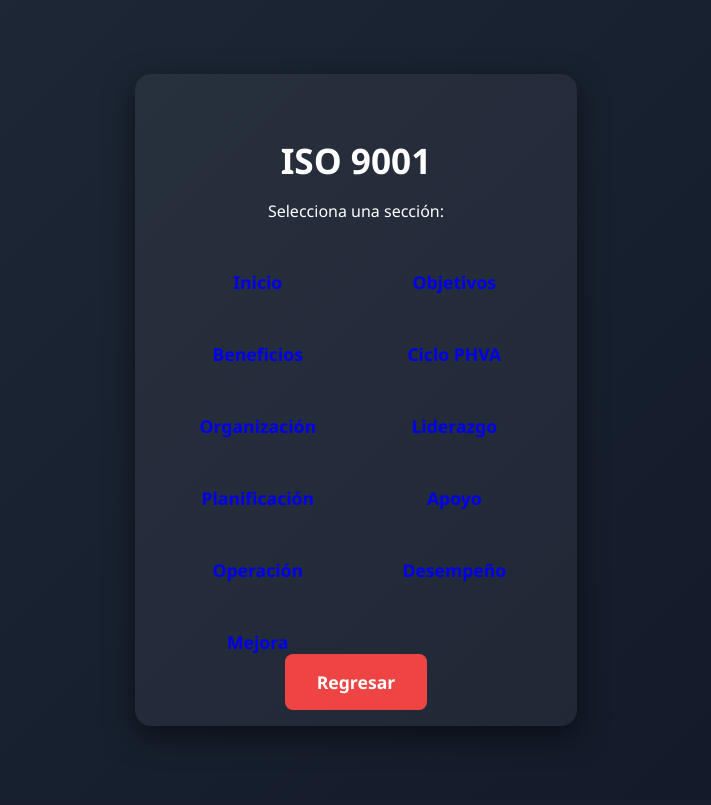
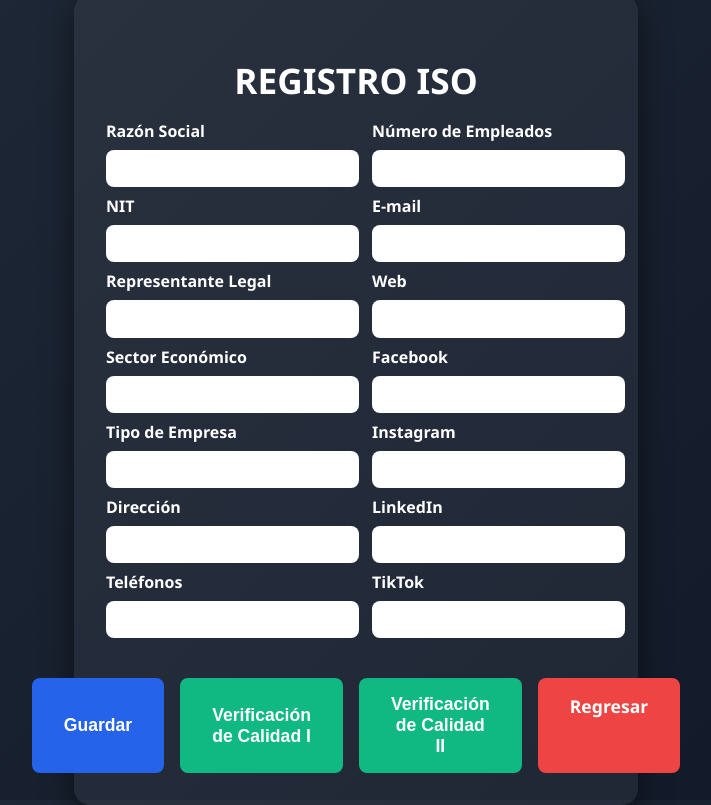
Before and after one commit to DavidJaure/HerramientaSGC, a Flask app: page /iso9001 in a window 1280 px wide. Shown: the whole page, without its empty margins (284-995 px from the left). Before the commit the page ends 739 px from the top, so only its background shows below. Run offline with Flask 3, Linux system fonts and the light colour scheme; the visitor is signed in with stand-in values (Sample User, id 1).

Commit message:
Creación y actualización

```diff
--- a/backend/app.py
+++ b/backend/app.py
@@ -63,15 +63,34 @@
     return redirect(url_for("home"))
 
 #boton iso9001
+
 @app.route("/iso9001")
 def iso9001():
     if "usuario" not in session:
         return redirect(url_for("home"))
     return render_template("iso9001.html")
 
-@app.route("/iso9001/inicio")
+@app.route("/iso9001/inicio", methods=["GET", "POST"])
 def iso9001_inicio():
-    return "<h1>Inicio: Implementación, Auditoría y Capacitación</h1>"
+    if request.method == "POST":
+        datos = request.form.to_dict()
+        print("Registro ISO recibido:", datos)
+
+        # Guardamos en sesión de forma temporal
+        session['ultimo_registro_iso'] = datos
+
+        # 👉 Aquí en un futuro pondrás la lógica para guardar en la base de datos
+        # nuevo_registro = RegistroISO(**datos)
+        # db.session.add(nuevo_registro)
+        # db.session.commit()
+
+        # Luego redirigimos a opcionesISO9001.html
+        return render_template("opcionesISO9001.html", datos=datos)
+    return render_template("registroISO.html")
+
+
+
+
 
 @app.route("/iso9001/objetivos")
 def iso9001_objetivos():
@@ -126,66 +145,3 @@
     print("Templates en:", os.path.join(FRONTEND_DIR, "templates"))
     print("Static en:", os.path.join(FRONTEND_DIR, "static"))
     app.run(debug=True, host="0.0.0.0", port=5000)
-
-
-
-# ----------------------------
-# Formulario implementación
-# ----------------------------
-@app.route("/registro", methods=["GET", "POST"])
-def registro_iso():
-    if request.method == "POST":
-        # Aquí capturas los datos enviados desde el formulario
-        datos = request.form.to_dict()
-        print("Datos recibidos:", datos)  # temporal (muestra en consola)
-        return redirect(url_for("dashboard"))  # después de guardar, volver al dashboard
-    return render_template("registro.html")
-
-#boton iso9001
-@app.route("/iso9001")
-def iso9001():
-    return render_template("iso9001.html")
-
-@app.route("/iso9001/inicio")
-def iso9001_inicio():
-    return "<h1>Inicio: Implementación, Auditoría y Capacitación</h1>"
-
-@app.route("/iso9001/objetivos")
-def iso9001_objetivos():
-    return "<h1>Objetivos ISO 9001</h1>"
-
-@app.route("/iso9001/beneficios")
-def iso9001_beneficios():
-    return "<h1>Beneficios ISO 9001</h1>"
-
-@app.route("/iso9001/pvha")
-def iso9001_pvha():
-    return "<h1>Ciclo PHVA (Planear, Hacer, Verificar, Actuar)</h1>"
-
-@app.route("/iso9001/organizacion")
-def iso9001_organizacion():
-    return "<h1>Organización</h1>"
-
-@app.route("/iso9001/liderazgo")
-def iso9001_liderazgo():
-    return "<h1>Liderazgo</h1>"
-
-@app.route("/iso9001/planificacion")
-def iso9001_planificacion():
-    return "<h1>Planificación</h1>"
-
-@app.route("/iso9001/apoyo")
-def iso9001_apoyo():
-    return "<h1>Apoyo</h1>"
-
-@app.route("/iso9001/operacion")
-def iso9001_operacion():
-    return "<h1>Operación</h1>"
-
-@app.route("/iso9001/desempeno")
-def iso9001_desempeno():
-    return "<h1>Desempeño</h1>"
-
-@app.route("/iso9001/mejora")
-def iso9001_mejora():
-    return "<h1>Mejora</h1>"
--- a/frontend/templates/iso9001.html
+++ b/frontend/templates/iso9001.html
@@ -2,29 +2,71 @@
 <html lang="es">
 <head>
   <meta charset="UTF-8">
-  <title>ISO 9001</title>
+  <title>Registro ISO</title>
   <link rel="stylesheet" href="{{ url_for('static', filename='css/style.css') }}">
 </head>
 <body>
   <div class="container">
-    <h2>ISO 9001</h2>
-    <p>Selecciona una sección:</p>
+    <h2>REGISTRO ISO</h2>
 
-    <div class="button-group-iso9001">
-      <a href="{{ url_for('dashboard') }}" class="btn inicio">Inicio</a>
-      <a href="#" class="btn">Objetivos</a>
-      <a href="#" class="btn">Beneficios</a>
-      <a href="#" class="btn">Ciclo PHVA</a>
-      <a href="#" class="btn">Organización</a>
-      <a href="#" class="btn">Liderazgo</a>
-      <a href="#" class="btn">Planificación</a>
-      <a href="#" class="btn">Apoyo</a>
-      <a href="#" class="btn">Operación</a>
-      <a href="#" class="btn">Desempeño</a>
-      <a href="#" class="btn">Mejora</a>
-    </div>
+    <!-- FORM con action y method POST -->
+    <form action="{{ url_for('iso9001_inicio') }}" method="POST" class="form-grid">
+      <!-- Columna izquierda -->
+      <div>
+        <label for="razon">Razón Social</label>
+        <input type="text" id="razon" name="razon">
 
-    <a href="{{ url_for('dashboard') }}" class="btn logout">Regresar</a>
+        <label for="nit">NIT</label>
+        <input type="text" id="nit" name="nit">
+
+        <label for="representante">Representante Legal</label>
+        <input type="text" id="representante" name="representante">
+
+        <label for="sector">Sector Económico</label>
+        <input type="text" id="sector" name="sector">
+
+        <label for="tipo">Tipo de Empresa</label>
+        <input type="text" id="tipo" name="tipo">
+
+        <label for="direccion">Dirección</label>
+        <input type="text" id="direccion" name="direccion">
+
+        <label for="telefono">Teléfonos</label>
+        <input type="text" id="telefono" name="telefono">
+      </div>
+
+      <!-- Columna derecha -->
+      <div>
+        <label for="empleados">Número de Empleados</label>
+        <input type="number" id="empleados" name="empleados">
+
+        <label for="email">E-mail</label>
+        <input type="email" id="email" name="email">
+
+        <label for="web">Web</label>
+        <input type="url" id="web" name="web">
+
+        <label for="facebook">Facebook</label>
+        <input type="text" id="facebook" name="facebook">
+
+        <label for="instagram">Instagram</label>
+        <input type="text" id="instagram" name="instagram">
+
+        <label for="linkedin">LinkedIn</label>
+        <input type="text" id="linkedin" name="linkedin">
+
+        <label for="tiktok">TikTok</label>
+        <input type="text" id="tiktok" name="tiktok">
+      </div>
+
+      <!-- Botones de acción dentro del form para que el submit funcione -->
+      <div style="grid-column: 1 / -1; display:flex; gap:1rem; justify-content:center; margin-top:1rem;">
+        <button type="submit" class="btn iso9001">Guardar</button>
+        <button type="button" class="btn iso27001">Verificación de Calidad I</button>
+        <button type="button" class="btn iso27001">Verificación de Calidad II</button>
+        <a href="{{ url_for('iso9001') }}" class="btn logout">Regresar</a>
+      </div>
+    </form>
   </div>
 </body>
 </html>
```
Also changed, not shown: frontend/templates/opcionesISO9001.html (added, +21 -0 lines), frontend/templates/registroISO.html (added, +36 -0 lines).
